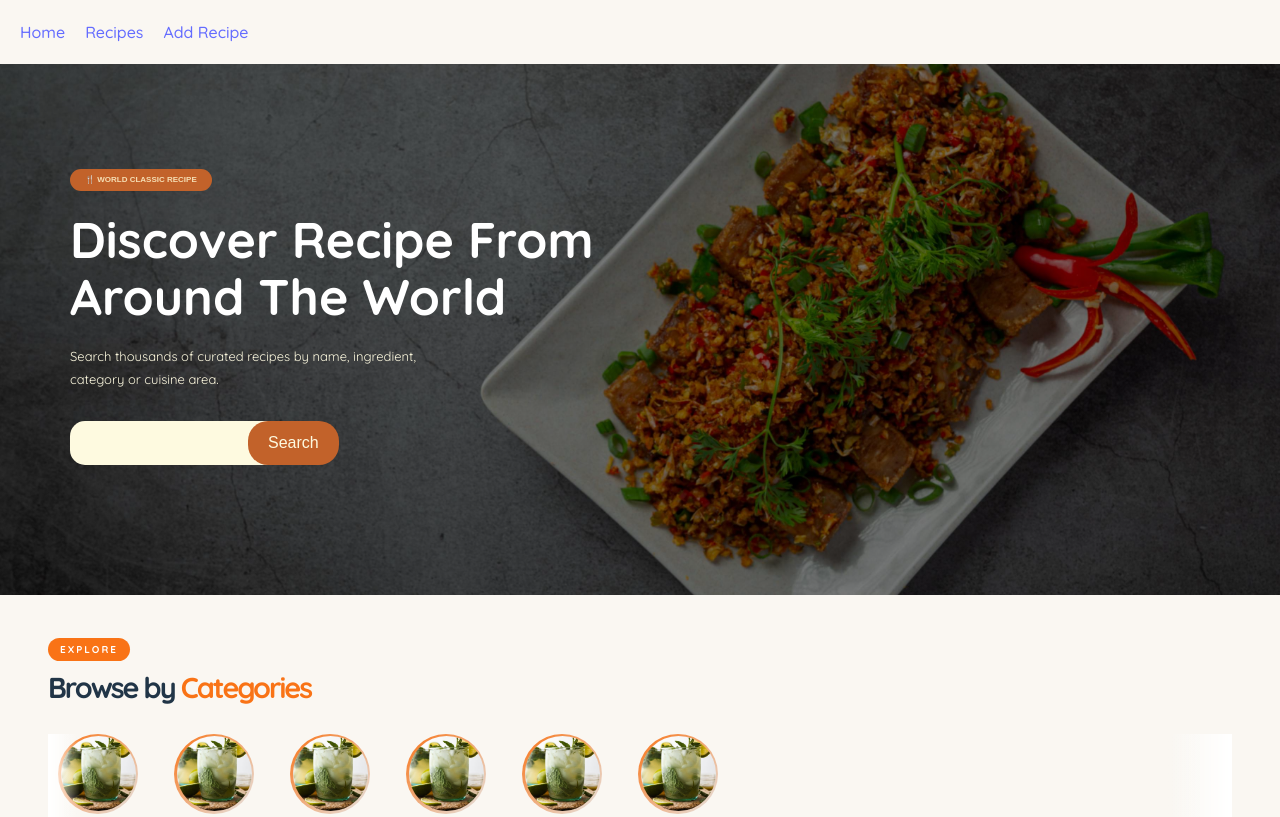
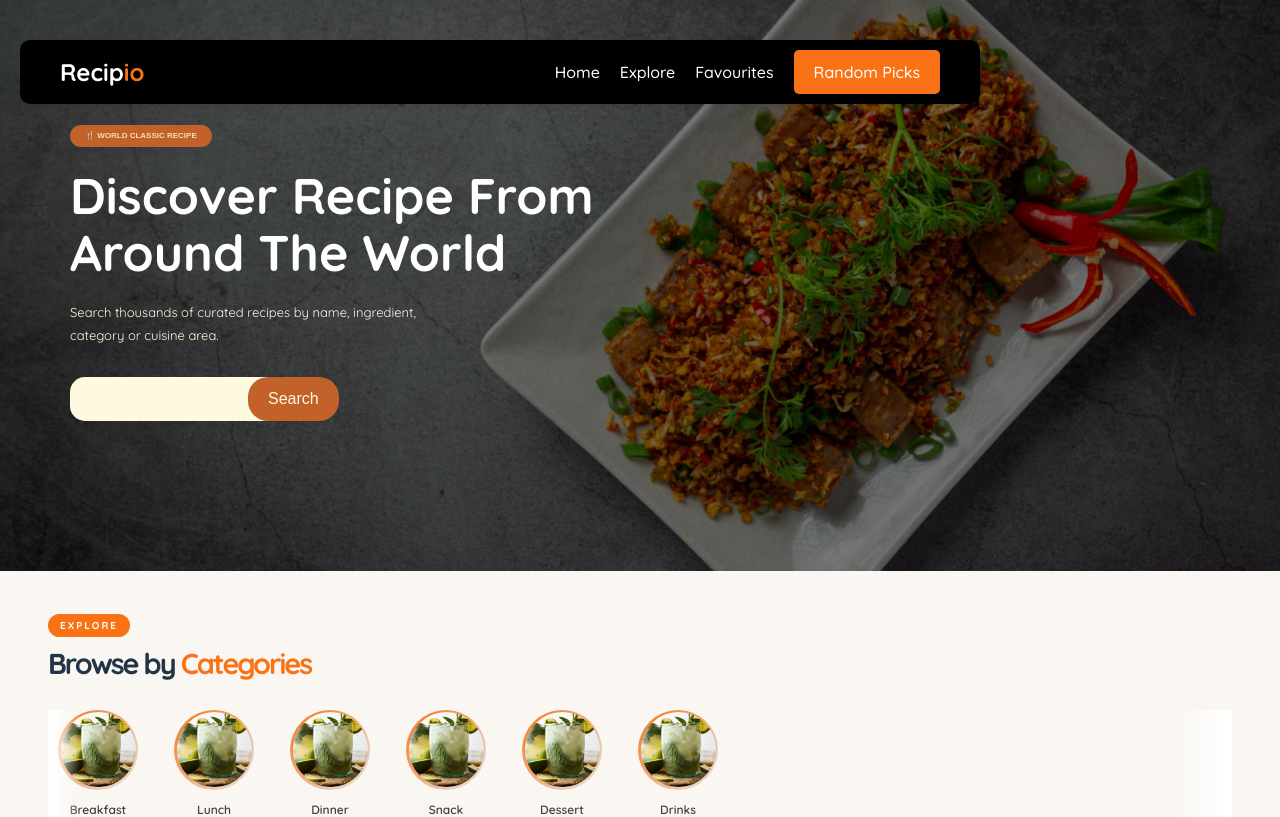
Before and after one commit to LawalH-DCoder/OurRecipe, a React (Vite) app: page / in a window 1280 px wide. Shown: the top 817 px of the page. Built offline with nearby package versions, Linux system fonts and the light colour scheme.

Commit message:
chore: fixed navbar

```diff
--- a/src/HeroSection.css
+++ b/src/HeroSection.css
@@ -10,7 +10,7 @@ body {
     background-position: center;
     background-repeat: no-repeat;
     background-size: cover;
-    padding: 100px 70px;
+    padding: 120px 70px;
     background-color: rgba(0, 0, 0, 0.9);
 
 
--- a/src/component/shared/Navbar.tsx
+++ b/src/component/shared/Navbar.tsx
@@ -1,11 +1,21 @@
 import { Link } from "react-router-dom";
+import "./navbar.css";
 
 function Navbar() {
   return (
-    <nav style={{ display: "flex", gap: "20px", padding: "20px" }}>
-      <Link to="/">Home</Link>
-      <Link to="/recipes">Recipes</Link>
-      <Link to="/add-recipe">Add Recipe</Link>
+    <nav className="navbar ">
+     <h2 className="text-2xl font-bold text-white">
+              Recip
+              <em className="not-italic italic text-[#F97316]">io</em>
+            </h2>
+      <div className="navbar-links">
+        <Link to="/" className="navbar-link"><p>Home</p></Link>
+        <Link to="/recipes" className="navbar-link"><p>Explore</p></Link>
+        <Link to="/add-recipe" className="navbar-link"><p>Favourites</p></Link>
+        <button className="navbar-button">
+          Random Picks
+        </button>
+      </div>
     </nav>
   );
 }
--- a/src/component/shared/navbar.css
+++ b/src/component/shared/navbar.css
@@ -2,17 +2,20 @@
 .navbar {
     display: flex;
     position: fixed;
+    justify-self: center;
     justify-content: space-between;
-    top: 0;
+    top: 20px;
     height: 64px;
-    background-color: white;
-    margin: 0;
+    background-color: black;
+    margin: 20px;
+    margin-bottom: 40px;
+    border-radius: 10px;
     border-bottom: 1px solid rgba(0, 0, 0, 0.08);
     z-index: 10;
     box-shadow: 0 2px 4px rgba(0, 0, 0, 0.08);
     padding: 0 40px;
     align-items: center;
-    width: 95%;
+    width: 75%;
 }
 
 .navbar-logo {
@@ -23,7 +26,7 @@
 }
 
 .navbar-logo span {
-    color: #1A1814;
+    color: white;
 }
 
 .navbar-links {
@@ -35,7 +38,7 @@
 }
 
 .navbar-link {
-    color: #6B6560;
+    color: white;
     text-decoration: none;
 }
 
@@ -59,7 +62,7 @@
 }
 
 .navbar-button {
-    background-color: #C2622A;
+    background-color: #F97316;
     border: none;
     color: white;
     padding: 10px 20px;
```
